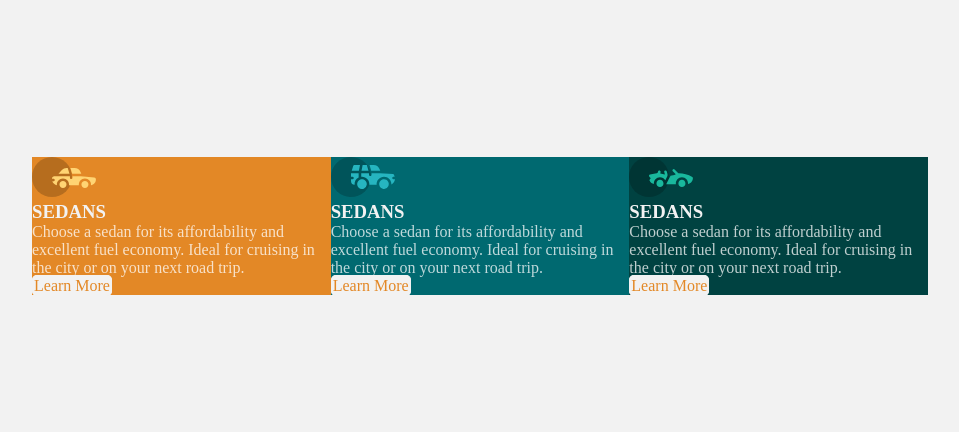
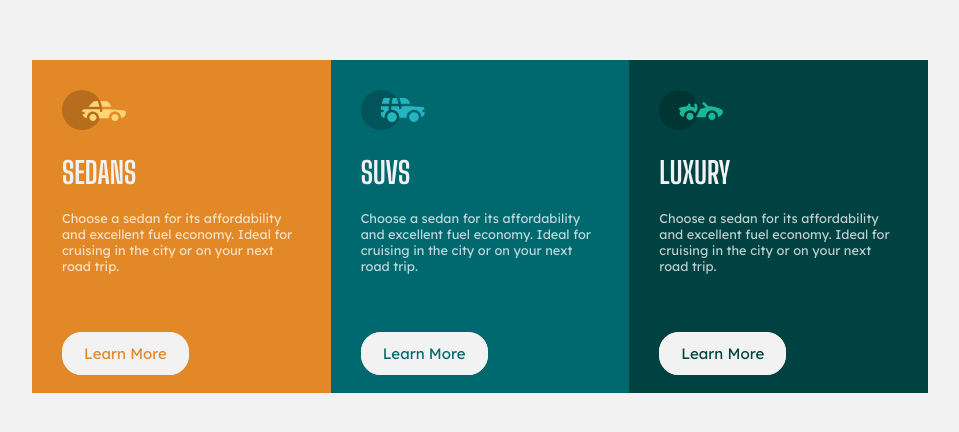
Before and after one commit to dPetersLib/CSS_I4G_Zuri, a plain HTML site: page index.html in a window 1280 px wide. Shown: the part 174-606 px from the top of the page, without its empty margins (160-1119 px from the left). Drawn offline with Linux system fonts and the light colour scheme.

Commit message:
Finished Flexbox assignment

```diff
--- a/index.html
+++ b/index.html
@@ -5,24 +5,24 @@
 	<link rel="stylesheet" type="text/css" href="style.css">
 </head>
 <body>
-	<main>
+	<main id="main">
 		<div class="card" id="sedans">
 			<svg width="64" height="40" xmlns="http://www.w3.org/2000/svg"><g fill="none" fill-rule="evenodd"><circle fill="#000" opacity=".201" cx="20" cy="20" r="20"/><path d="M52.936 24.11c1.942 0 3.517 1.542 3.517 3.445 0 1.903-1.575 3.445-3.517 3.445s-3.516-1.542-3.516-3.445c0-1.903 1.574-3.445 3.516-3.445zm-21.957 0c1.942 0 3.517 1.542 3.517 3.445 0 1.903-1.575 3.445-3.517 3.445s-3.516-1.542-3.516-3.445c0-1.903 1.574-3.445 3.516-3.445zm6.948-4.848v1.429c0 .716.61 1.293 1.348 1.259a1.295 1.295 0 001.225-1.295v-1.393h8.256l13.483 1.313c.956.093 1.676.881 1.676 1.814 0 2.89-2.126 5.303-4.926 5.819.397-3.557-2.458-6.62-6.053-6.62-3.646 0-6.504 3.14-6.039 6.723h-9.879c.466-3.588-2.397-6.722-6.039-6.722-3.595 0-6.45 3.062-6.052 6.62-2.14-.398-3.916-1.912-4.61-3.931h1.142c.731 0 1.32-.598 1.285-1.322-.033-.678-.629-1.2-1.322-1.2H20v-.251c0-1.274 1.066-2.243 2.306-2.243h15.62zM42.59 11c2.645 0 4.99 1.556 5.972 3.963l.726 1.779H40.17L38.413 11h4.178zm-6.865 0l1.758 5.741H26.505l3.357-3.654A6.502 6.502 0 0134.644 11h1.082z" fill="#FFD473" fill-rule="nonzero"/></g></svg>
-			<h3>SEDANS</h3>
+			<h1>SEDANS</h1>
 			<p>Choose a sedan for its affordability and excellent fuel economy. Ideal for cruising in the city or on your next road trip.</p>
-			<a href="#">Learn More</a>
+			<a href="#" class="btn">Learn More</a>
 		</div>
 		<div class="card" id="suv">
 			<svg width="64" height="40" xmlns="http://www.w3.org/2000/svg"><g fill="none" fill-rule="evenodd"><circle fill="#000" opacity=".201" cx="20" cy="20" r="20"/><path d="M31.002 22.358c2.917 0 5.18 2.593 4.762 5.506a4.828 4.828 0 01-2.962 3.778 4.797 4.797 0 01-5.3-1.165c-1.188-1.26-1.235-2.613-1.263-2.613-.42-2.924 1.857-5.506 4.763-5.506zm22 0c3.457 0 5.798 3.567 4.41 6.744A4.816 4.816 0 0152.3 31.94a4.826 4.826 0 01-4.06-4.077c-.42-2.915 1.846-5.506 4.762-5.506zm-15.04-6.083v1.462a1.29 1.29 0 001.352 1.29c.693-.033 1.227-.631 1.227-1.326v-1.426h8.3l13.056.716a1.29 1.29 0 011.164.917c.27.895.446 1.477.563 1.87h-1.047c-.694 0-1.291.534-1.324 1.228a1.29 1.29 0 001.288 1.352h1.445c-.164 2.225-1.57 4.193-3.6 5.05.13-4.212-3.255-7.63-7.384-7.63-4.317 0-7.762 3.718-7.358 8.086h-7.285c.43-4.655-3.503-8.531-8.131-8.046v-3.543h7.734zm-10.312 0v4.308a7.4 7.4 0 00-4.006 7.274 3.874 3.874 0 01-3.642-3.864v-1.635h1.46a1.29 1.29 0 000-2.58h-1.461v-3.213l.003-.29h7.646zm14.986-8.196c2.65 0 5 1.592 5.984 4.055l.63 1.579a5.525 5.525 0 01-.065-.004l-.026-.002-.034-.002-.022-.002a4.178 4.178 0 00-.224-.006l-.098-.001h-.039l-.136-.001h-.052l-.326-.001H40.211L38.528 8.08zm-13.632 0l-1.122 5.616h-7.144l1.47-4.71a1.29 1.29 0 011.231-.906h5.565zm6.832 0l1.683 5.615h-7.007l1.121-5.615h4.203z" fill="#26B5C0" fill-rule="nonzero"/></g></svg>
-			<h3>SEDANS</h3>
+			<h1>SUVS</h1>
 			<p>Choose a sedan for its affordability and excellent fuel economy. Ideal for cruising in the city or on your next road trip.</p>
-			<a href="#">Learn More</a>
+			<a href="#" class="btn">Learn More</a>
 		</div>
 		<div class="card" id="luxury">
 			<svg width="64" height="40" xmlns="http://www.w3.org/2000/svg"><g fill="none" fill-rule="evenodd"><circle fill="#000" opacity=".201" cx="20" cy="20" r="20"/><path d="M30.98 22.835c1.941 0 3.516 1.604 3.516 3.583 0 1.978-1.575 3.582-3.517 3.582s-3.516-1.604-3.516-3.582c0-1.979 1.574-3.583 3.516-3.583zm21.956 0c1.942 0 3.517 1.604 3.517 3.583 0 1.978-1.575 3.582-3.517 3.582s-3.516-1.604-3.516-3.582c0-1.979 1.574-3.583 3.516-3.583zm-9.143-10.45a1.27 1.27 0 011.819 0l3.715 3.784c4.444-.115 9.7 1.142 13.964 3.753.387.237.624.664.624 1.124 0 3.006-2.126 5.514-4.926 6.05.397-3.698-2.458-6.882-6.053-6.882-3.646 0-6.504 3.264-6.039 6.99h-9.669c.76-1.544.993-2.026 1.337-2.711l.082-.162c.421-.835 1.056-2.07 2.883-5.65 1.68-.023 3.47-.408 5.247-1.403l-2.984-3.04a1.328 1.328 0 010-1.854zm-7.68 1.064c.683-.2 1.395.202 1.592.898l.749 2.652a3.46 3.46 0 01-.247 2.51l-1.733 3.395-.216.424c-1.07-1.89-3.06-3.114-5.279-3.114-3.595 0-6.45 3.184-6.052 6.885-1.832-.347-3.414-1.537-4.278-3.276a1.331 1.331 0 01.117-1.376l.955-1.303-1.325-1.295c-.751-.735-.376-2.024.64-2.231l6.614-1.346.13-.026c.092-.019.145-.03.157-.031.314-.146 1.07-.591 1.07-1.506 0-.734.592-1.327 1.316-1.31.712.016 1.268.662 1.256 1.388a4.11 4.11 0 01-.348 1.611 22.69 22.69 0 014.7 1.146l-.7-2.473a1.314 1.314 0 01.882-1.622z" fill="#19B89D" fill-rule="nonzero"/></g></svg>
-			<h3>SEDANS</h3>
+			<h1>LUXURY</h1>
 			<p>Choose a sedan for its affordability and excellent fuel economy. Ideal for cruising in the city or on your next road trip.</p>
-			<a href="#">Learn More</a>
+			<a href="#" class="btn">Learn More</a>
 		</div>
 	</main>
 </body>
--- a/style.css
+++ b/style.css
@@ -1,3 +1,15 @@
+@font-face {
+	font-family: header;
+	src: url(fonts/BigShouldersDisplay.ttf);
+	font-weight: 700;
+}
+
+@font-face {
+	font-family: body;
+	src: url(fonts/LexendDeca.ttf);
+	font-weight: 400;
+}
+
 * {
 	margin: 0;
 	padding: 0;
@@ -8,6 +20,8 @@
 
 body {
 	background-color: hsl(0, 0%, 95%);
+	font-family: body;
+	font-size: 15px;
 }
 
 main {
@@ -18,35 +32,80 @@ main {
 	align-items: center;
 	height: 100vh;
 	flex-direction: row;
+}
 
+#main {
+	border-radius: 20px;
 }
 
 p {
 	color: hsla(0, 0%, 100%, 0.75);
+	font-size: 0.8rem;
+	margin-bottom: 70px;
 }
 
 h1, h2, h3, h4, h5, h6 {
 	color: hsl(0, 0%, 95%);
+	font-family: header;
+	margin: 20px 0;
 }
 
 a {
 	text-decoration: none;
+}
+.btn {
 	background-color: hsl(0, 0%, 95%);
 	border: 2px solid hsl(0, 0%, 95%);
-	border-radius: 5px;
-	color: hsl(31, 77%, 52%)
+	border-radius: 20px;
+	padding: 10px 20px;
+	margin-bottom: 30px;
 }
 
+h3 {
+	margin: 20px 0 20px 0;
+}
+
+.card {
+	padding: 30px;
+}
 
 #sedans {
 	background-color: hsl(31, 77%, 52%);
+}
 
+#sedans a {
+	color: hsl(31, 77%, 52%);
 }
+
 #suv {
 	background-color: hsl(184, 100%, 22%);
 
 }
+#suv a {
+	color: hsl(184, 100%, 22%);
+}
+
 #luxury {
 	background-color: hsl(179, 100%, 13%);
 
 }
+
+#luxury a {
+	color: hsl(179, 100%, 13%);
+}
+
+a:hover {
+	background-color: transparent;
+}
+
+#sedans a:hover {
+	color: white;
+}
+
+#suv a:hover {
+	color: white;
+}
+
+#luxury a:hover {
+	color: white;
+}
```
Also changed, not shown: fonts/BigShouldersDisplay.ttf (added), fonts/LexendDeca.ttf (added), 1 other file.
